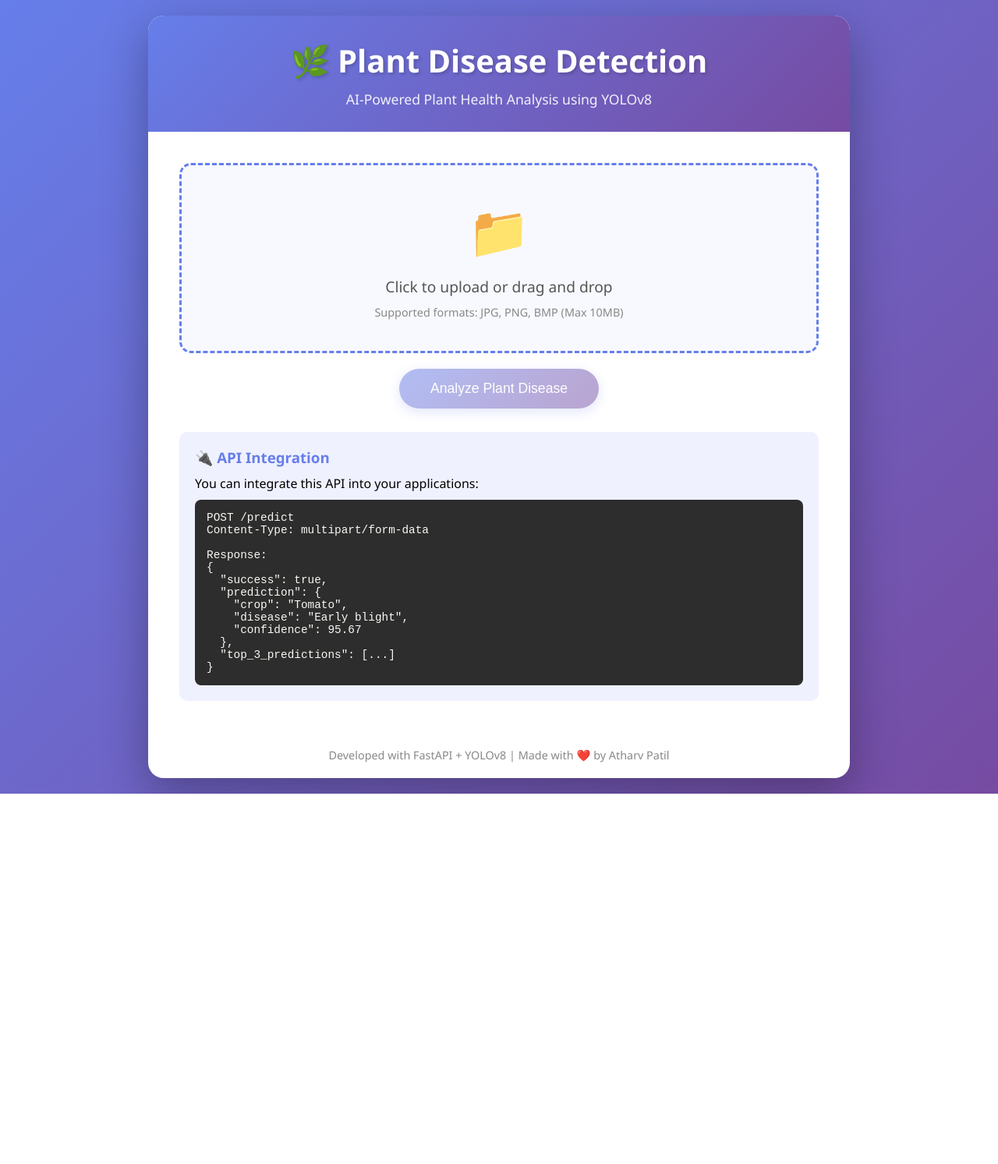
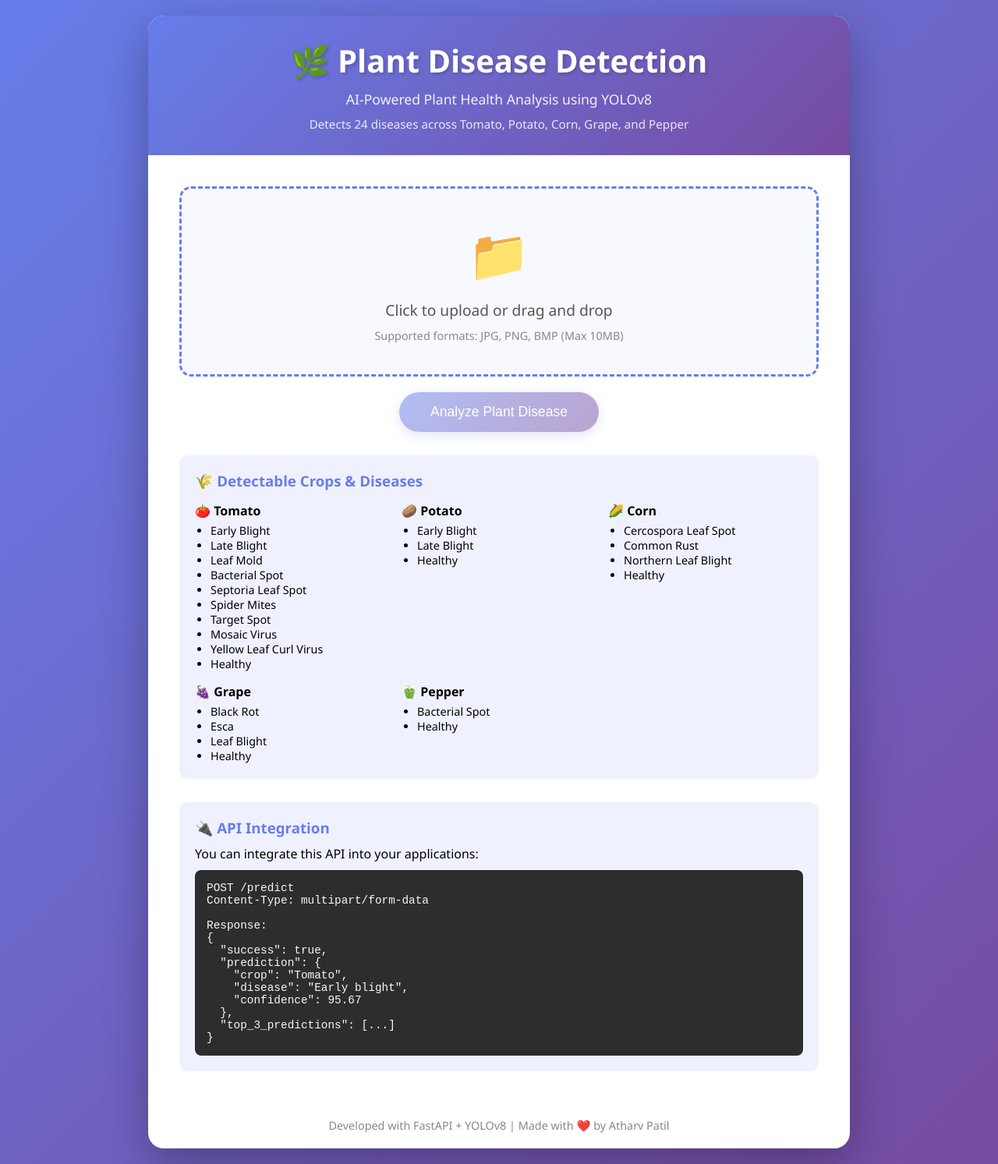
Before and after one commit to atharvsp6/plant-disease-detection-api, a FastAPI app: page / in a window 1280 px wide. Shown: the whole page at 78% size. Before the commit the page ends 1018 px from the top, so only its background shows below. Run offline with FastAPI, Linux system fonts and the light colour scheme; parts of the project's set-up code (start-up, migrations or seed data) failed here and were passed over.

Commit message:
docs & ui: add comprehensive supported crops and diseases information

```diff
--- a/templates/index.html
+++ b/templates/index.html
@@ -313,6 +313,7 @@
         <div class="header">
             <h1>🌿 Plant Disease Detection</h1>
             <p>AI-Powered Plant Health Analysis using YOLOv8</p>
+            <p style="font-size: 0.95em; margin-top: 10px; opacity: 0.85;">Detects 24 diseases across Tomato, Potato, Corn, Grape, and Pepper</p>
         </div>
 
         <!-- Main Content -->
@@ -362,6 +363,61 @@
                 <div class="top-predictions">
                     <h3 style="margin-bottom: 15px; color: #667eea;">Top 3 Predictions:</h3>
                     <div id="topPredictions"></div>
+                </div>
+            </div>
+
+            <!-- Supported Crops Section -->
+            <div class="api-info">
+                <h3>🌾 Detectable Crops & Diseases</h3>
+                <div style="display: grid; grid-template-columns: repeat(auto-fit, minmax(200px, 1fr)); gap: 15px; margin-top: 15px;">
+                    <div>
+                        <strong>🍅 Tomato</strong>
+                        <ul style="font-size: 0.9em; margin-top: 5px; padding-left: 20px;">
+                            <li>Early Blight</li>
+                            <li>Late Blight</li>
+                            <li>Leaf Mold</li>
+                            <li>Bacterial Spot</li>
+                            <li>Septoria Leaf Spot</li>
+                            <li>Spider Mites</li>
+                            <li>Target Spot</li>
+                            <li>Mosaic Virus</li>
+                            <li>Yellow Leaf Curl Virus</li>
+                            <li>Healthy</li>
+                        </ul>
+                    </div>
+                    <div>
+                        <strong>🥔 Potato</strong>
+                        <ul style="font-size: 0.9em; margin-top: 5px; padding-left: 20px;">
+                            <li>Early Blight</li>
+                            <li>Late Blight</li>
+                            <li>Healthy</li>
+                        </ul>
+                    </div>
+                    <div>
+                        <strong>🌽 Corn</strong>
+                        <ul style="font-size: 0.9em; margin-top: 5px; padding-left: 20px;">
+                            <li>Cercospora Leaf Spot</li>
+                            <li>Common Rust</li>
+                            <li>Northern Leaf Blight</li>
+                            <li>Healthy</li>
+                        </ul>
+                    </div>
+                    <div>
+                        <strong>🍇 Grape</strong>
+                        <ul style="font-size: 0.9em; margin-top: 5px; padding-left: 20px;">
+                            <li>Black Rot</li>
+                            <li>Esca</li>
+                            <li>Leaf Blight</li>
+                            <li>Healthy</li>
+                        </ul>
+                    </div>
+                    <div>
+                        <strong>🫑 Pepper</strong>
+                        <ul style="font-size: 0.9em; margin-top: 5px; padding-left: 20px;">
+                            <li>Bacterial Spot</li>
+                            <li>Healthy</li>
+                        </ul>
+                    </div>
                 </div>
             </div>
 
```
Also changed, not shown: README.md.
